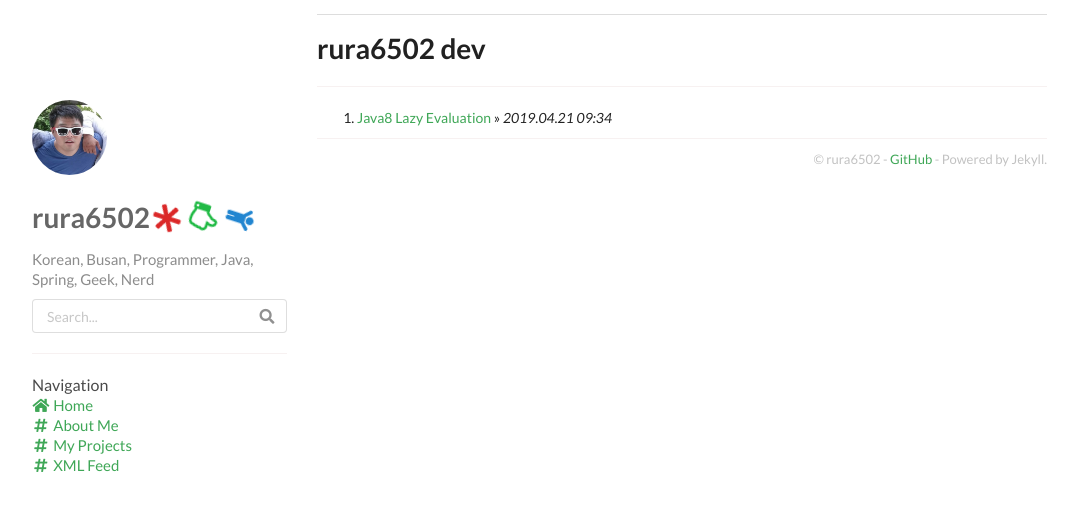
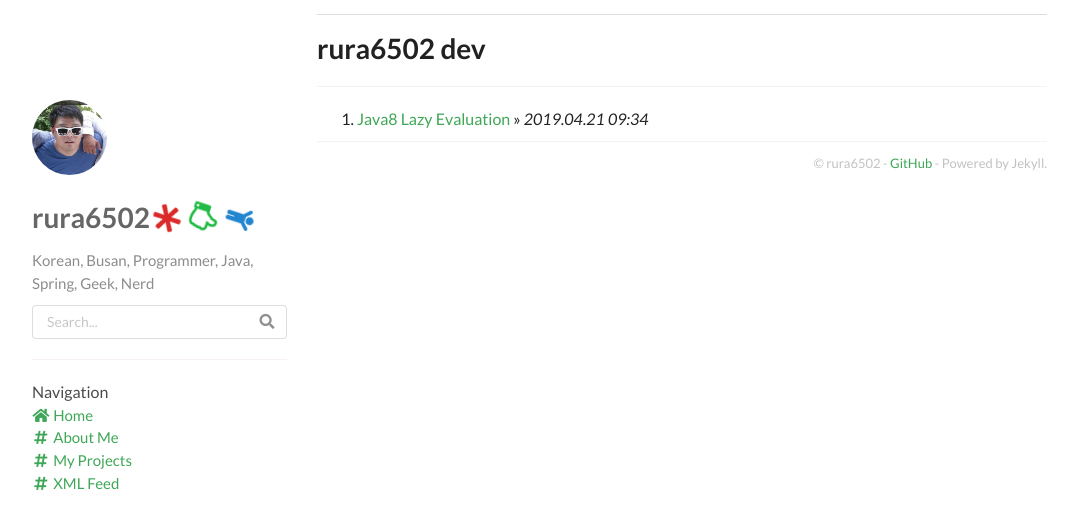
Before and after one commit to rura6502/rura6502.github.io, a Jekyll site: the page built from index.html, in a window 1280 px wide. Shown: the top 529 px of the page, without its empty margins (53-1131 px from the left). Built offline with Jekyll 4.4.1, drawn with Linux system fonts in a browser that asks for light colours; nearby versions of some CDN libraries; the list of posts is cut into pages by our own code.

Commit message:
fix body font size

```diff
--- a/static/css/custom.css
+++ b/static/css/custom.css
@@ -13,3 +13,7 @@ footer {
 span.time, span.categories {
   font-size:16px
 }
+
+body {
+  font-size:16px
+}
```
